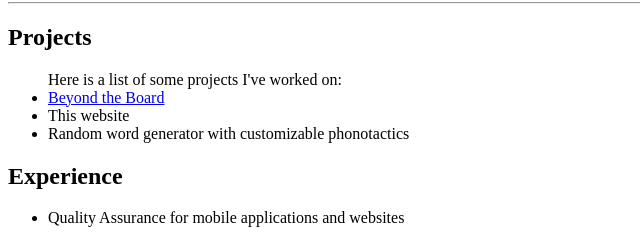
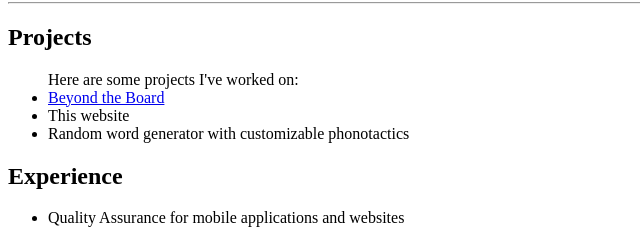
Before and after one commit to Plyb/portfolio, a plain HTML site: page index.html in a window 1280 px wide. Shown: the part 159-399 px from the top of the page, 0-640 px from the left. Drawn offline with Linux system fonts and the light colour scheme.

Commit message:
changed some text in the projects section

```diff
--- a/index.html
+++ b/index.html
@@ -14,7 +14,7 @@
 
     <h2>Projects</h2>
     <ul>
-      Here is a list of some projects I've worked on:
+      Here are some projects I've worked on:
       <li><a href="https://plyb.itch.io/beyond-the-board">Beyond the Board</a></li>
       <li>This website</li>
       <li>Random word generator with customizable phonotactics</li>
```
